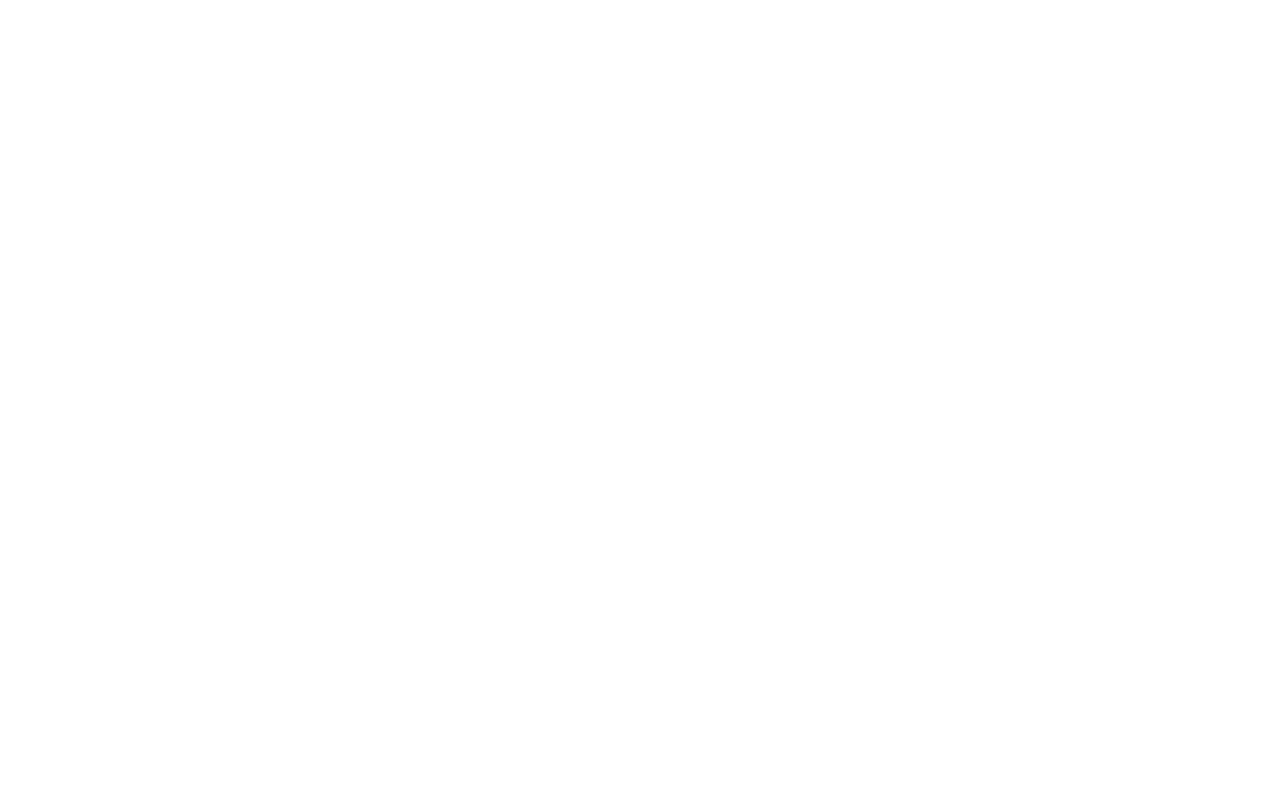
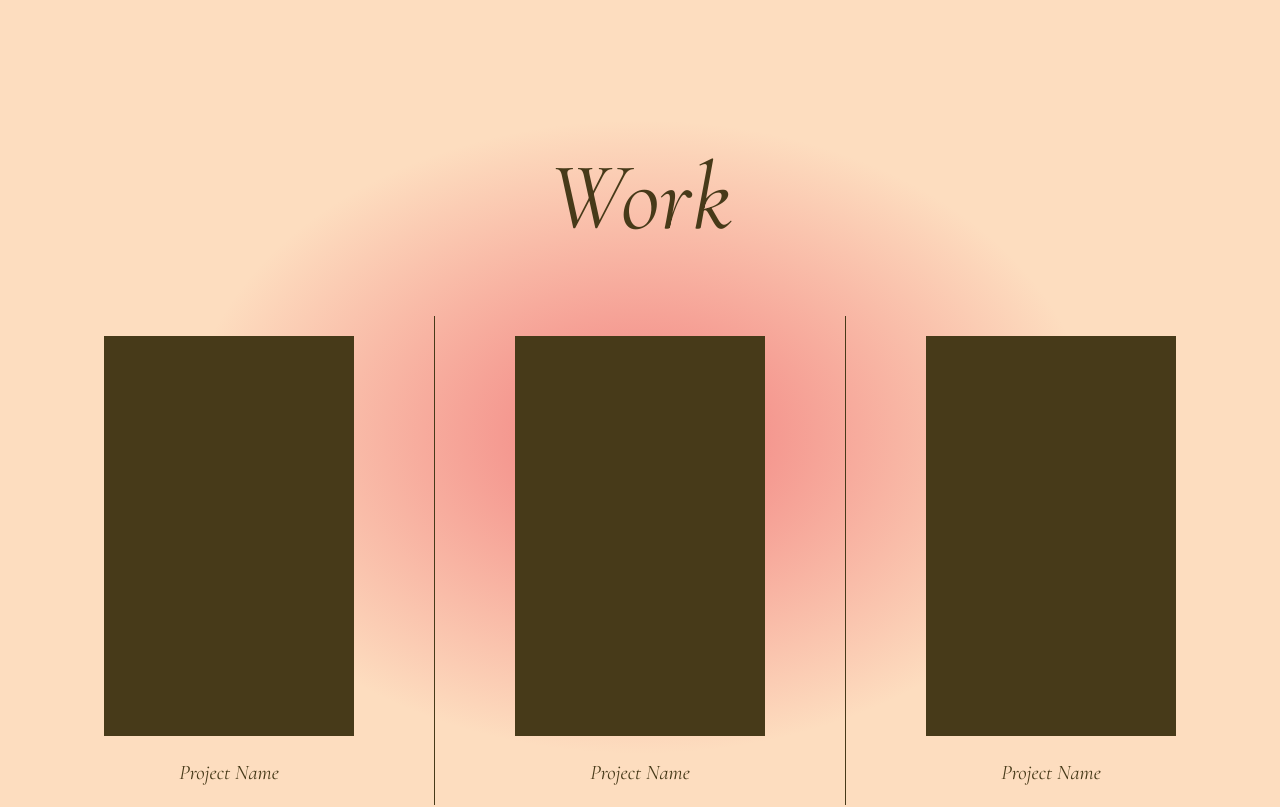
Before and after one commit to xxhyxayxx/hikari-portfolio, a Next.js app: page / in a window 1280 px wide. Shown: the part 1660-2467 px from the top of the page. Before the commit the page ends 1649 px from the top, so only its background shows below. Built offline with nearby package versions, Linux system fonts and the light colour scheme.

Commit message:
:sparkles: add work and contact

```diff
--- a/pages/index.js
+++ b/pages/index.js
@@ -36,7 +36,7 @@
             </div>
         </main>
 
-        <div className={styles.about}>
+        <section className={styles.about}>
             <div>
                 <p className={styles.circle_text}>
                     <span>H</span><span>I</span><span>K</span><span>A</span><span>R</span><span>I</span><span>*</span><span>N</span><span>A</span><span>K</span><span>A</span><span>M</span><span>U</span><span>R</span><span>A</span><span>*</span>
@@ -55,7 +55,35 @@
                     <li><FontAwesomeIcon className={styles.about_icon} icon={faTwitter} /></li>
                 </ul>
             </div>
-        </div>
+        </section>
+        <section className={styles.work}>
+            <h2 className={styles.work_title}>Work</h2>
+            <ul className={styles.work_list}>
+                <li>
+                    <dl>
+                        <dt></dt>
+                        <dd>Project Name</dd>
+                    </dl>
+                </li>
+                <li>
+                    <dl>
+                        <dt></dt>
+                        <dd>Project Name</dd>
+                    </dl>
+                </li>
+                <li>
+                    <dl>
+                        <dt></dt>
+                        <dd>Project Name</dd>
+                    </dl>
+                </li>
+            </ul>
+        </section>
+        <section className={styles.contact}>
+            <h2 className={styles.contact_title}>Contact</h2>
+            <p className={styles.contact_text}>Feel free to reach to me</p>
+            <div className={styles.button}><a href="hn104@student.london.ac.uk">E-mail</a></div>
+        </section>
 
     </div>
   )
--- a/styles/Home.module.css
+++ b/styles/Home.module.css
@@ -193,3 +193,74 @@
 .circle_text span:nth-child(16) {
   transform: rotate(337.5deg);
 }
+
+.work{
+  padding: 150px 150px 80px;
+  background-color: hsl(29, 94%, 87%);
+  background-image:
+          radial-gradient(at 50% 50%, hsl(0, 81%, 72%) 0px, transparent 50%);
+}
+
+.work_title{
+  text-align: center;
+  font-size: 6rem;
+  font-weight: normal;
+}
+
+.work_list{
+  display: flex;
+  justify-content: center;
+  padding: 60px 0 0;
+}
+
+.work_list li{
+  padding: 20px 80px;
+  border-right: #473A19 1px solid;
+}
+
+.work_list li:last-child{
+  border: none;
+}
+
+.work_list dt{
+  background: #473A19;
+  width: 250px;
+  height: 400px;
+}
+
+.work_list dd{
+  font-size: 1.3rem;
+  padding: 24px 0 0;
+  text-align: center;
+}
+
+.contact{
+  padding: 150px 150px 200px;
+  background-color: hsl(29, 94%, 87%);
+  background-image:
+          radial-gradient(at 90% 98%, hsl(131, 23%, 64%) 0px, transparent 50%),
+          radial-gradient(at 50% 50%, hsl(39, 80%, 72%) 0px, transparent 50%);
+}
+
+.contact_title{
+  text-align: center;
+  font-size: 6rem;
+  font-weight: normal;
+}
+
+.contact_text{
+  padding: 80px 0 0;
+  text-align: center;
+  font-size: 2.2rem;
+}
+
+.button{
+  text-align: center;
+  margin: 080px auto 0;
+}
+
+.button a{
+  font-size: 1.4rem;
+  border: #473A19 1px solid;
+  padding: 20px 40px;
+}
```
